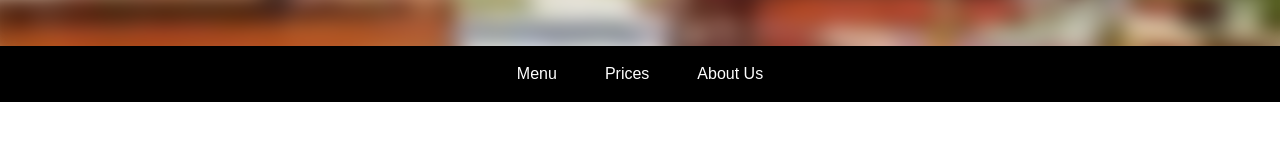
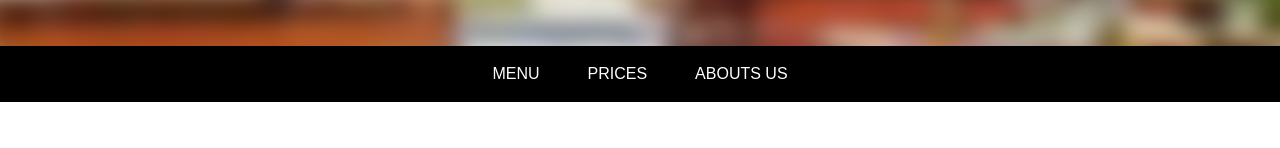
Before and after one commit to FranzFelini/FloydFoodFactoryDEMO, a Next.js app: page / in a window 1280 px wide. Shown: the part 370-518 px from the top of the page. Built offline with nearby package versions, Linux system fonts and the light colour scheme; no server answers; a web font is replaced by a local one.

Commit message:
feat. logo change

```diff
--- a/src/components/Nav.tsx
+++ b/src/components/Nav.tsx
@@ -1,14 +1,14 @@
 const LINKS = [
   {
-    label: "Menu",
+    label: "MENU",
     href: "#menu",
   },
   {
-    label: "Prices",
+    label: "PRICES",
     href: "/meni.pdf",
   },
   {
-    label: "About Us",
+    label: "ABOUTS US",
     href: "#about",
   },
 ];
```
